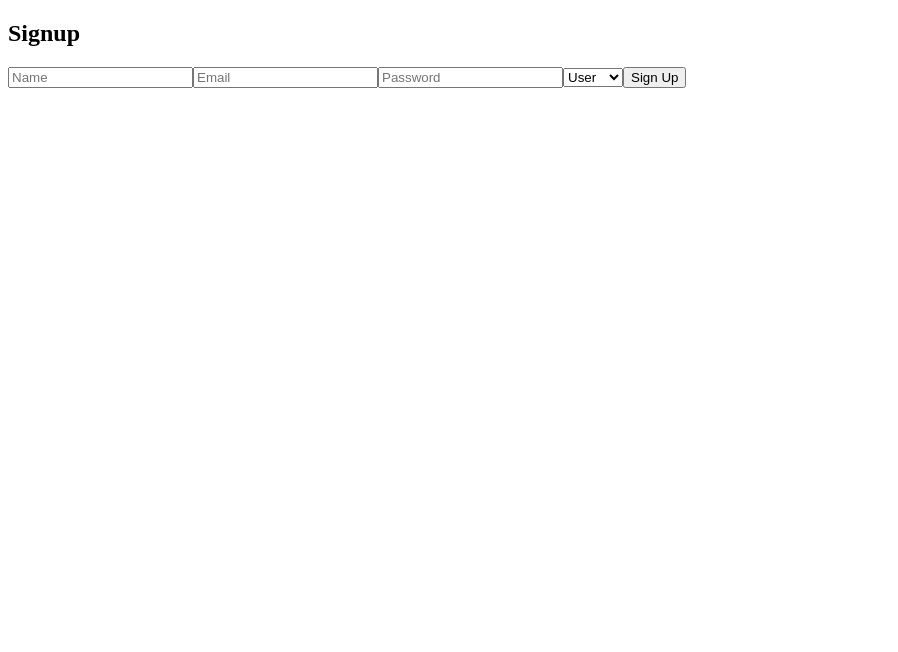
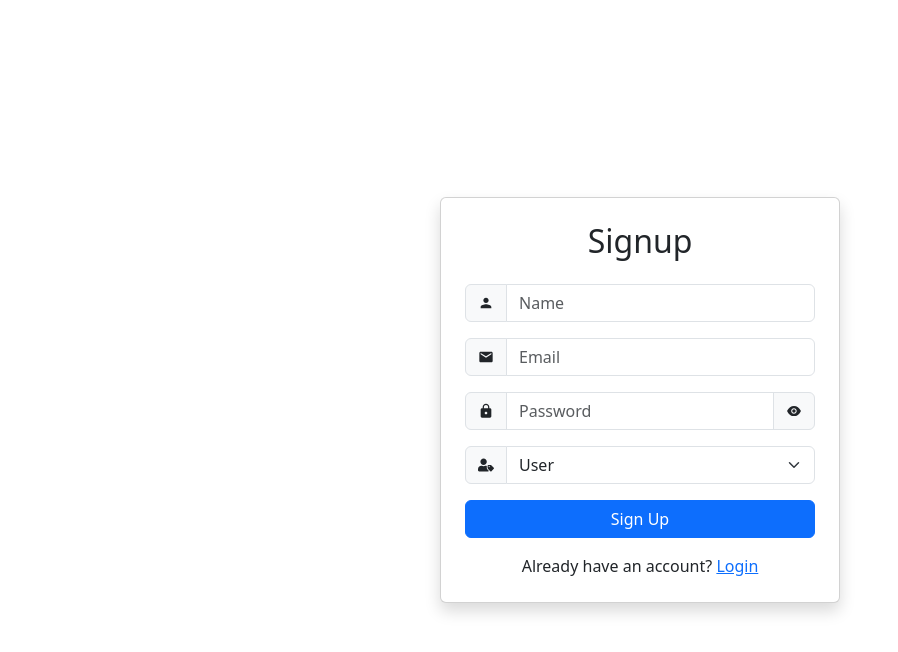
Before and after one commit to nikhil3972/RBAC_Assessment, a React (Create React App) app in the folder frontend/: page /signup in a window 1280 px wide. Shown: the top 652 px of the page, without its empty margins (0-898 px from the left). Built offline with nearby package versions, Linux system fonts and the light colour scheme.

Commit message:
feat : Add styling in login and signup page using react-bootstrap library

```diff
--- a/frontend/package.json
+++ b/frontend/package.json
@@ -7,8 +7,11 @@
     "@testing-library/jest-dom": "^6.6.3",
     "@testing-library/react": "^16.3.0",
     "@testing-library/user-event": "^13.5.0",
+    "bootstrap": "^5.3.5",
     "react": "^19.1.0",
+    "react-bootstrap": "^2.10.9",
     "react-dom": "^19.1.0",
+    "react-icons": "^5.5.0",
     "react-router-dom": "^7.5.2",
     "react-scripts": "5.0.1",
     "web-vitals": "^2.1.4"
--- a/frontend/src/components/Auth/Login.js
+++ b/frontend/src/components/Auth/Login.js
@@ -1,28 +1,69 @@
 import React, { useState } from 'react';
+import { Form, Button, Container, Card } from 'react-bootstrap';
+import { MdEmail, MdLock } from 'react-icons/md';
+import CommonInputField from '../common/CommonInputField';
+import { Link } from 'react-router-dom';
 
 const Login = () => {
-    const [email, setEmail] = useState('');
-    const [password, setPassword] = useState('');
+    const [formData, setFormData] = useState({
+        email: '',
+        password: ''
+    });
+    const [showPassword, setShowPassword] = useState(false);
+
+    const handleChange = (e) => {
+        setFormData({ ...formData, [e.target.name]: e.target.value });
+    };
+
+    const handleSubmit = (e) => {
+        e.preventDefault();
+        console.log('Login Data:', formData);
+    };
 
     return (
-        <div>
-            <h2>Login</h2>
-            <form>
-                <input
+        <Container className="d-flex align-items-center justify-content-center min-vh-100">
+            <Card className="p-4 shadow" style={{ width: '100%', maxWidth: '400px' }}>
+                <h2 className="text-center mb-4">Login</h2>
+                <Form onSubmit={handleSubmit}>
+                    <CommonInputField
                         type="email"
                         placeholder="Email"
-                    value={email}
-                    onChange={(e) => setEmail(e.target.value)}
+                        name="email"
+                        value={formData.email}
+                        onChange={handleChange}
+                        icon={<MdEmail />}
+                        isRequired
                     />
-                <input
-                    type="password"
+
+                    <CommonInputField
+                        type={showPassword ? "text" : "password"}
                         placeholder="Password"
-                    value={password}
-                    onChange={(e) => setPassword(e.target.value)}
+                        name="password"
+                        value={formData.password}
+                        onChange={handleChange}
+                        icon={<MdLock />}
+                        isRequired
                     />
-                <button type="submit">Login</button>
-            </form>
+
+                    <Form.Group className="mb-3">
+                        <Form.Check
+                            type="checkbox"
+                            label="Show Password"
+                            onChange={() => setShowPassword(prev => !prev)}
+                        />
+                    </Form.Group>
+
+                    <Button type="submit" className="w-100 mb-3">
+                        Login
+                    </Button>
+                </Form>
+
+                <div className="text-center">
+                    <span>Don't have an account? </span>
+                    <Link to="/signup">Signup</Link>
                 </div>
+            </Card>
+        </Container>
     );
 };
 
--- a/frontend/src/components/Auth/Signup.js
+++ b/frontend/src/components/Auth/Signup.js
@@ -1,40 +1,101 @@
 import React, { useState } from 'react';
+import { Form, Button, Container, Card, InputGroup } from 'react-bootstrap';
+import { MdPerson, MdEmail, MdLock } from 'react-icons/md';
+import { FaUserTag } from 'react-icons/fa';
+import { AiFillEye, AiFillEyeInvisible } from 'react-icons/ai';
+import CommonInputField from '../common/CommonInputField';
+import { Link } from 'react-router-dom';
 
 const Signup = () => {
-    const [name, setName] = useState('');
-    const [email, setEmail] = useState('');
-    const [password, setPassword] = useState('');
-    const [roleName, setRoleName] = useState('user');
+    const [formData, setFormData] = useState({
+        name: '',
+        email: '',
+        password: '',
+        roleName: 'user'
+    });
+    const [showPassword, setShowPassword] = useState(false);
+
+    const handleChange = (e) => {
+        setFormData({ ...formData, [e.target.name]: e.target.value });
+    };
+
+    const handleSubmit = (e) => {
+        e.preventDefault();
+        console.log('Signup Data:', formData);
+    };
 
     return (
-        <div>
-            <h2>Signup</h2>
-            <form>
-                <input
+        <Container className="d-flex align-items-center justify-content-center min-vh-100">
+            <Card className="p-4 shadow" style={{ width: '100%', maxWidth: '400px' }}>
+                <h2 className="text-center mb-4">Signup</h2>
+                <Form onSubmit={handleSubmit}>
+                    <CommonInputField
                         type="text"
                         placeholder="Name"
-                    value={name}
-                    onChange={(e) => setName(e.target.value)}
+                        name="name"
+                        value={formData.name}
+                        onChange={handleChange}
+                        icon={<MdPerson />}
+                        isRequired
                     />
-                <input
+
+                    <CommonInputField
                         type="email"
                         placeholder="Email"
-                    value={email}
-                    onChange={(e) => setEmail(e.target.value)}
+                        name="email"
+                        value={formData.email}
+                        onChange={handleChange}
+                        icon={<MdEmail />}
+                        isRequired
                     />
-                <input
-                    type="password"
+
+                    <Form.Group className="mb-3">
+                        <InputGroup>
+                            <InputGroup.Text>
+                                <MdLock />
+                            </InputGroup.Text>
+                            <Form.Control
+                                type={showPassword ? "text" : "password"}
                                 placeholder="Password"
-                    value={password}
-                    onChange={(e) => setPassword(e.target.value)}
+                                name="password"
+                                value={formData.password}
+                                onChange={handleChange}
+                                required
                             />
-                <select onChange={(e) => setRoleName(e.target.value)} value={roleName}>
+                            <InputGroup.Text onClick={() => setShowPassword(!showPassword)} style={{ cursor: 'pointer' }}>
+                                {showPassword ? <AiFillEyeInvisible /> : <AiFillEye />}
+                            </InputGroup.Text>
+                        </InputGroup>
+                    </Form.Group>
+
+                    <Form.Group className="mb-3">
+                        <InputGroup>
+                            <InputGroup.Text>
+                                <FaUserTag />
+                            </InputGroup.Text>
+                            <Form.Select
+                                name="roleName"
+                                value={formData.roleName}
+                                onChange={handleChange}
+                                required
+                            >
                                 <option value="user">User</option>
                                 <option value="admin">Admin</option>
-                </select>
-                <button type="submit">Sign Up</button>
-            </form>
+                            </Form.Select>
+                        </InputGroup>
+                    </Form.Group>
+
+                    <Button type="submit" className="w-100 mb-3">
+                        Sign Up
+                    </Button>
+                </Form>
+
+                <div className="text-center">
+                    <span>Already have an account? </span>
+                    <Link to="/login">Login</Link>
                 </div>
+            </Card>
+        </Container>
     );
 };
 
--- /dev/null
+++ b/frontend/src/components/common/CommonInputField.js
@@ -0,0 +1,34 @@
+import React from 'react';
+import { Form, InputGroup } from 'react-bootstrap';
+
+const CommonInputField = ({
+    type = "text",
+    placeholder,
+    name,
+    value,
+    onChange,
+    icon,
+    isRequired = false
+}) => {
+    return (
+        <Form.Group className="mb-3">
+            <InputGroup>
+                {icon && (
+                    <InputGroup.Text>
+                        {icon}
+                    </InputGroup.Text>
+                )}
+                <Form.Control
+                    type={type}
+                    placeholder={placeholder}
+                    name={name}
+                    value={value}
+                    onChange={onChange}
+                    required={isRequired}
+                />
+            </InputGroup>
+        </Form.Group>
+    );
+};
+
+export default CommonInputField;
--- a/frontend/src/index.js
+++ b/frontend/src/index.js
@@ -2,6 +2,7 @@ import React from 'react';
 import ReactDOM from 'react-dom/client';
 import App from './App';
 import reportWebVitals from './reportWebVitals';
+import 'bootstrap/dist/css/bootstrap.min.css';
 
 const root = ReactDOM.createRoot(document.getElementById('root'));
 root.render(
```
Also changed, not shown: 1 other file (tests, documents, lock files or other folders). Lines whose indentation alone changed are shown as unchanged.
